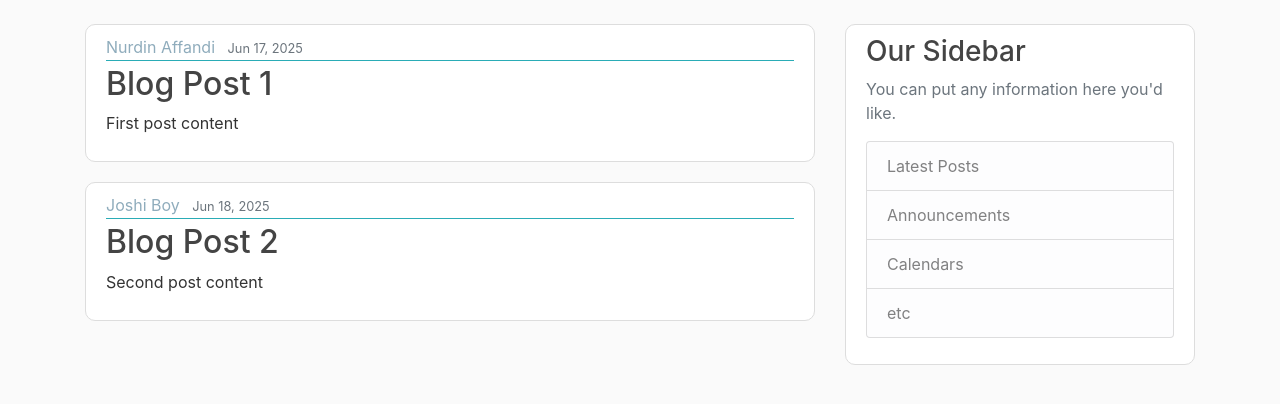
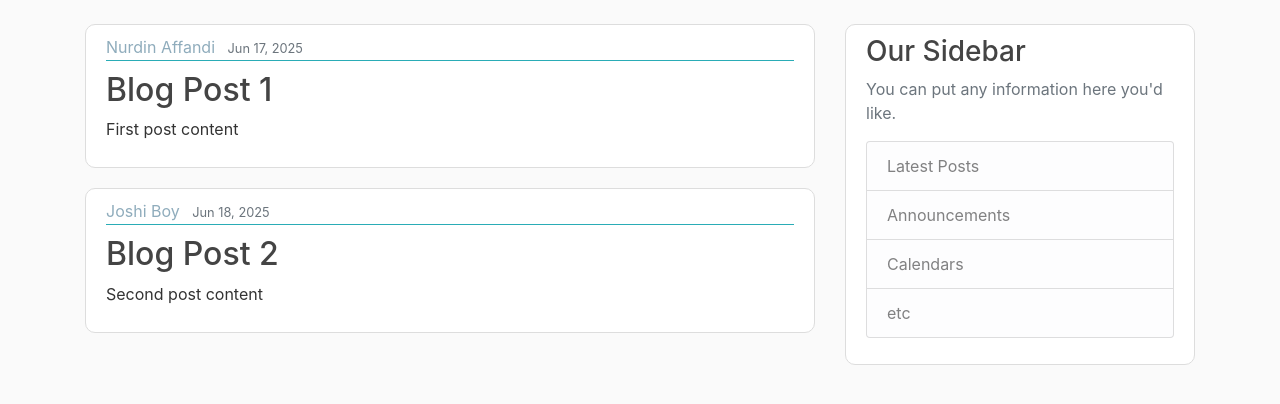
Before and after one commit to nurdinaffandidev/Blog_Flask, a Flask app: page / in a window 1280 px wide. Shown: the part 56-460 px from the top of the page. Run offline with Flask 3, Linux system fonts and the light colour scheme; some libraries are stand-ins or nearby versions.

Commit message:
chore: minor spacing edits

```diff
--- a/static/main.css
+++ b/static/main.css
@@ -34,6 +34,10 @@ h1, h2, h3, h4, h5, h6 {
   border: 1px solid #dddddd;
   border-radius: 10px;
   margin-bottom: 20px;
+}
+
+.article-title-h2 {
+  margin-top: 10px;
 }
 
 .article-title {
--- a/templates/home.html
+++ b/templates/home.html
@@ -7,7 +7,7 @@
           <a class="mr-2" href="#">{{ post.author }}</a>
           <small class="text-muted">{{ post.date_posted }}</small>
         </div>
-        <h2><a class="article-title" href="#">{{ post.title }}</a></h2>
+        <h2 class="article-title-h2"><a class="article-title" href="#">{{ post.title }}</a></h2>
         <p class="article-content">{{ post.content }}</p>
       </div>
     </article>
```
